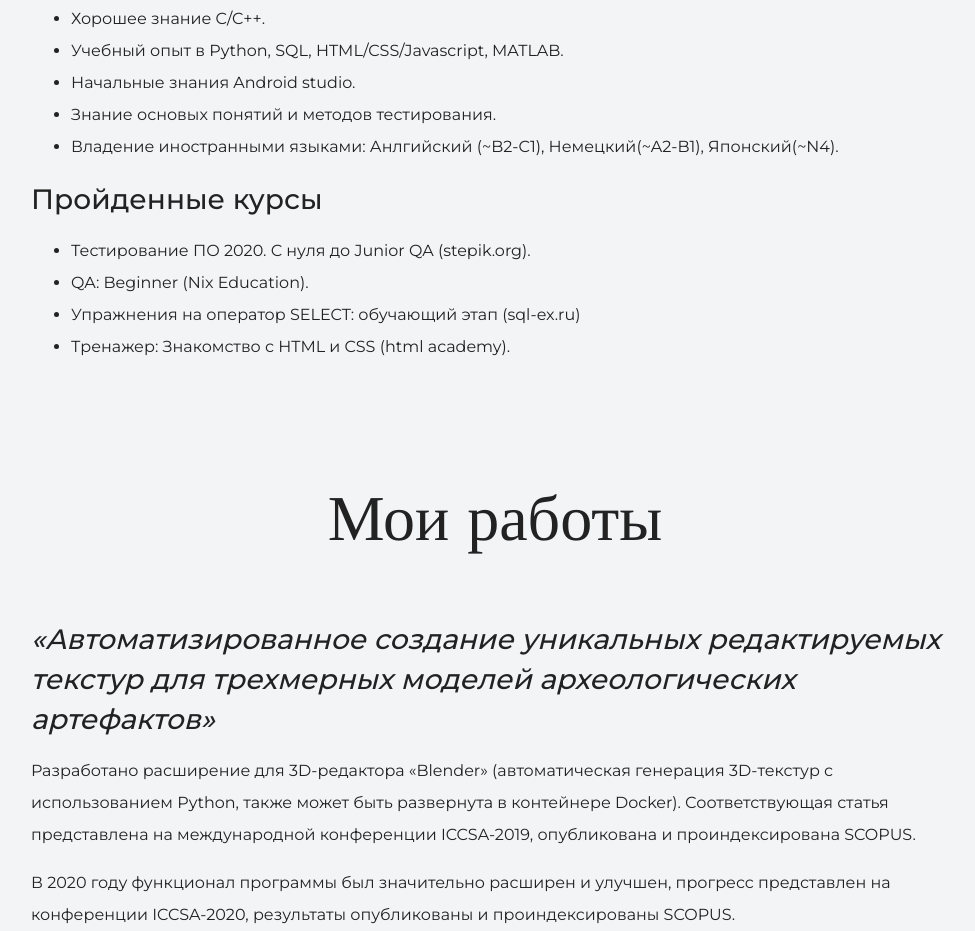
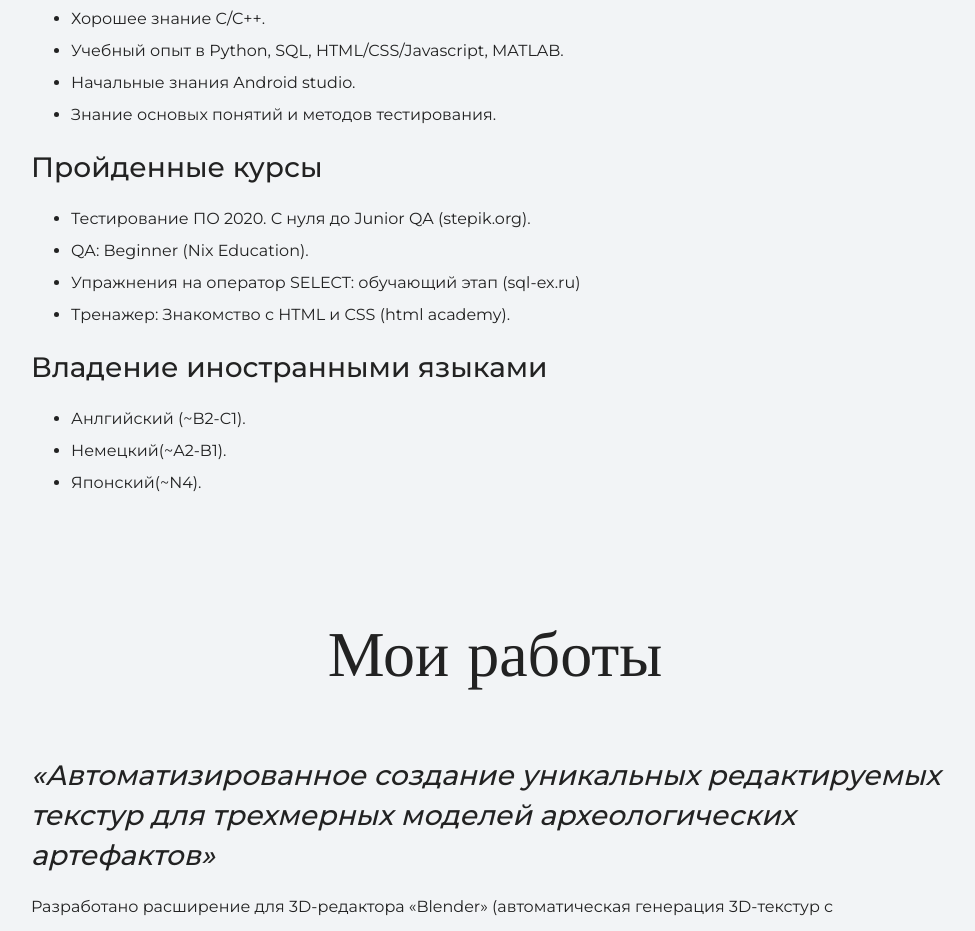
Before and after one commit to 8-lines/my-portfolio, a plain HTML site: page index.html in a window 1280 px wide. Shown: the part 1752-2683 px from the top of the page, without its empty margins (145-1120 px from the left). Drawn offline with nearby package versions, Linux system fonts and the light colour scheme.

Commit message:
Version 1.22
Minor text fixes

```diff
--- a/index.html
+++ b/index.html
@@ -46,7 +46,6 @@
           <li>Учебный опыт в Python, SQL, HTML/CSS/Javascript, MATLAB.</li>
           <li>Начальные знания Android studio.</li>
           <li>Знание основых понятий и методов тестирования.</li>
-        <li>Владение иностранными языками: Анлгийский (~B2-C1), Немецкий(~A2-B1), Японский(~N4).</li>
         </ul>
       </div>
 
@@ -57,6 +56,15 @@
           <li>QA: Beginner (Nix Education).</li>
           <li>Упражнения на оператор SELECT: обучающий этап (sql-ex.ru)</li>
           <li>Тренажер: Знакомство с HTML и CSS (html academy).</li>
+        </ul>
+      </div>
+
+      <div class="container languages">
+        <h3>Владение иностранными языками</h3>
+        <ul>
+          <li>Анлгийский (~B2-C1).</li>
+          <li>Немецкий(~A2-B1).</li>
+          <li>Японский(~N4).</li>
         </ul>
       </div>
 
```
Also changed, not shown: 1 other file. Lines whose indentation alone changed are shown as unchanged.
